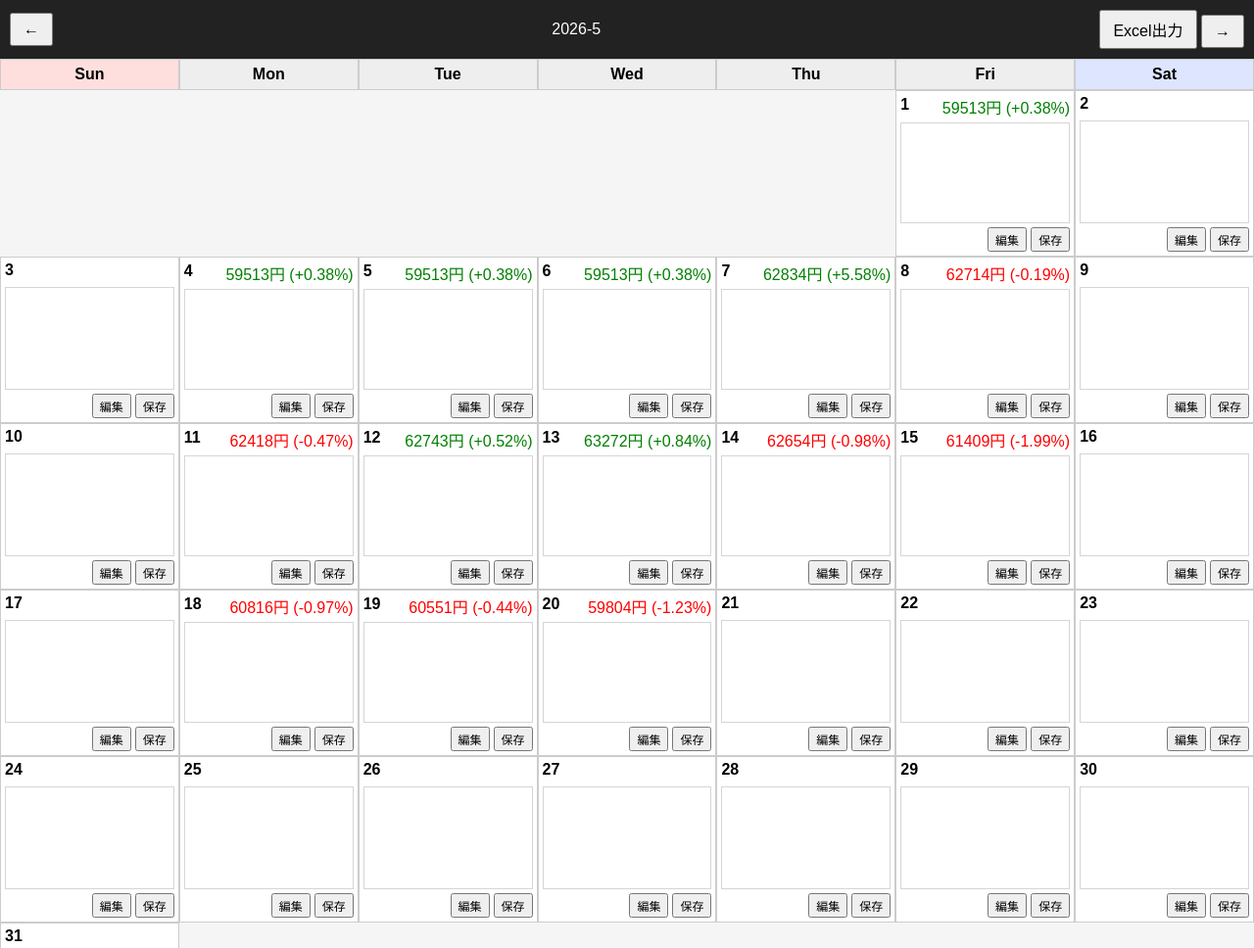
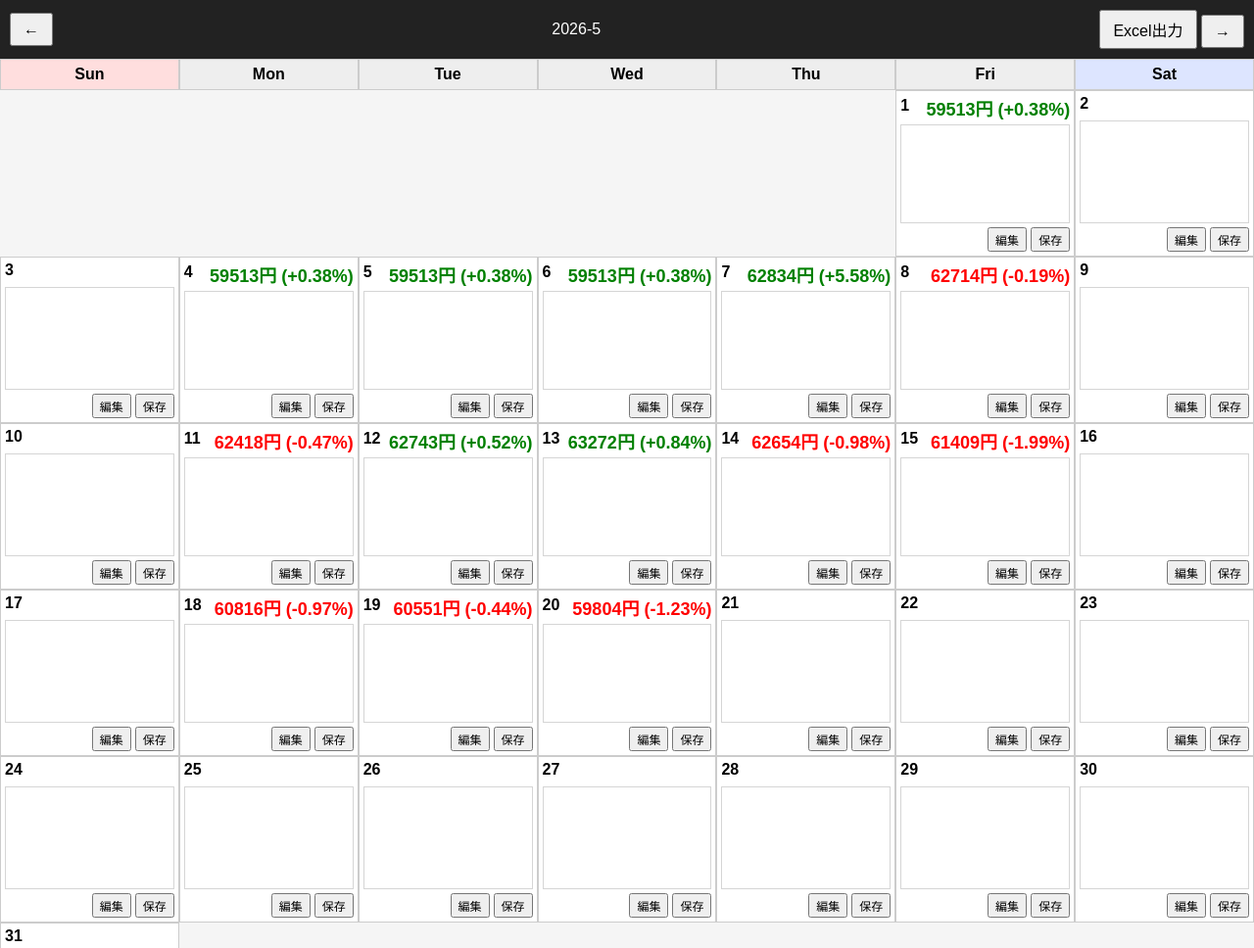
Before and after one commit to u-pos/stock-calendar, a website: page index.html in a window 1280 px wide. Shown: the top 968 px of the page at 98% size. Drawn offline with Linux system fonts and the light colour scheme; no server answers.

Commit message:
Update index.html

```diff
--- a/index.html
+++ b/index.html
@@ -91,7 +91,10 @@ textarea{
   padding:4px;
   font-size:12px;
 }
-
+ .nikkei-mini{
+  font-size:18px;
+  font-weight:bold;
+}
 
   .nikkei{
   font-size:18px;
```
